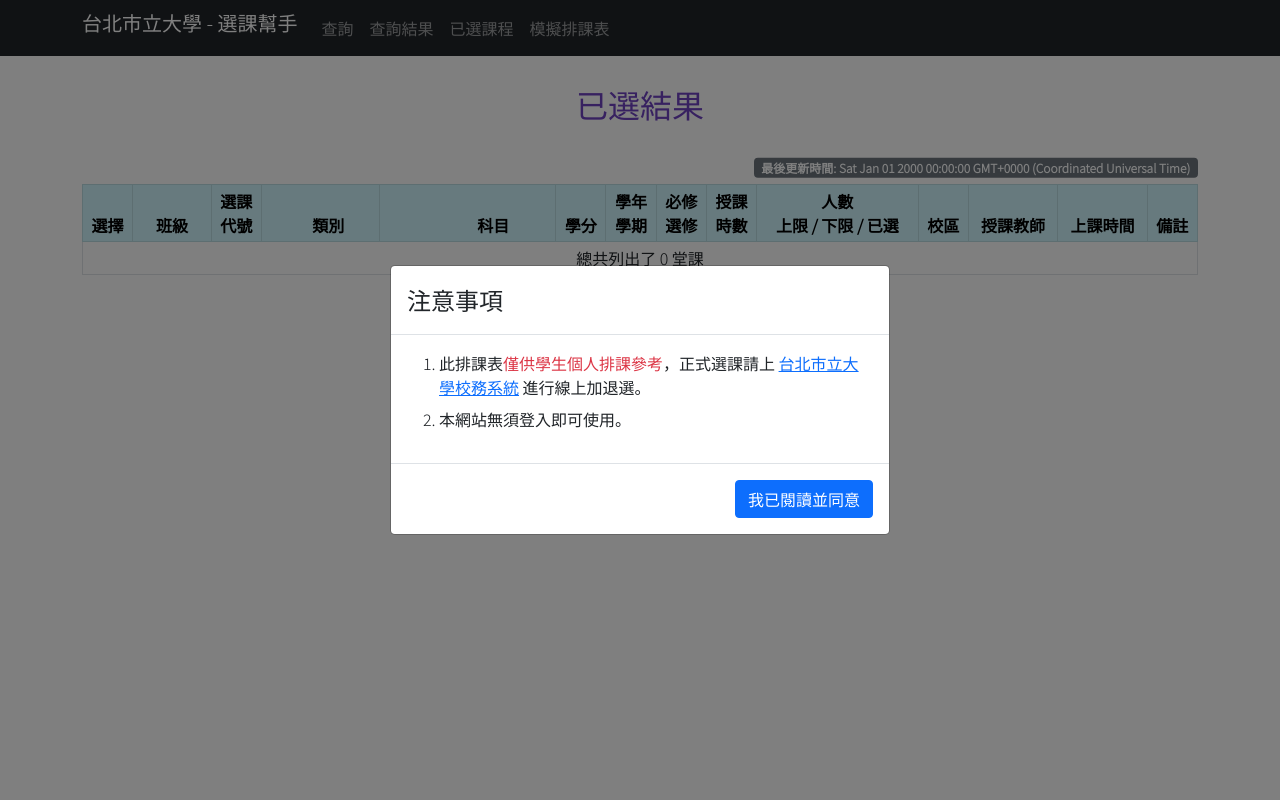
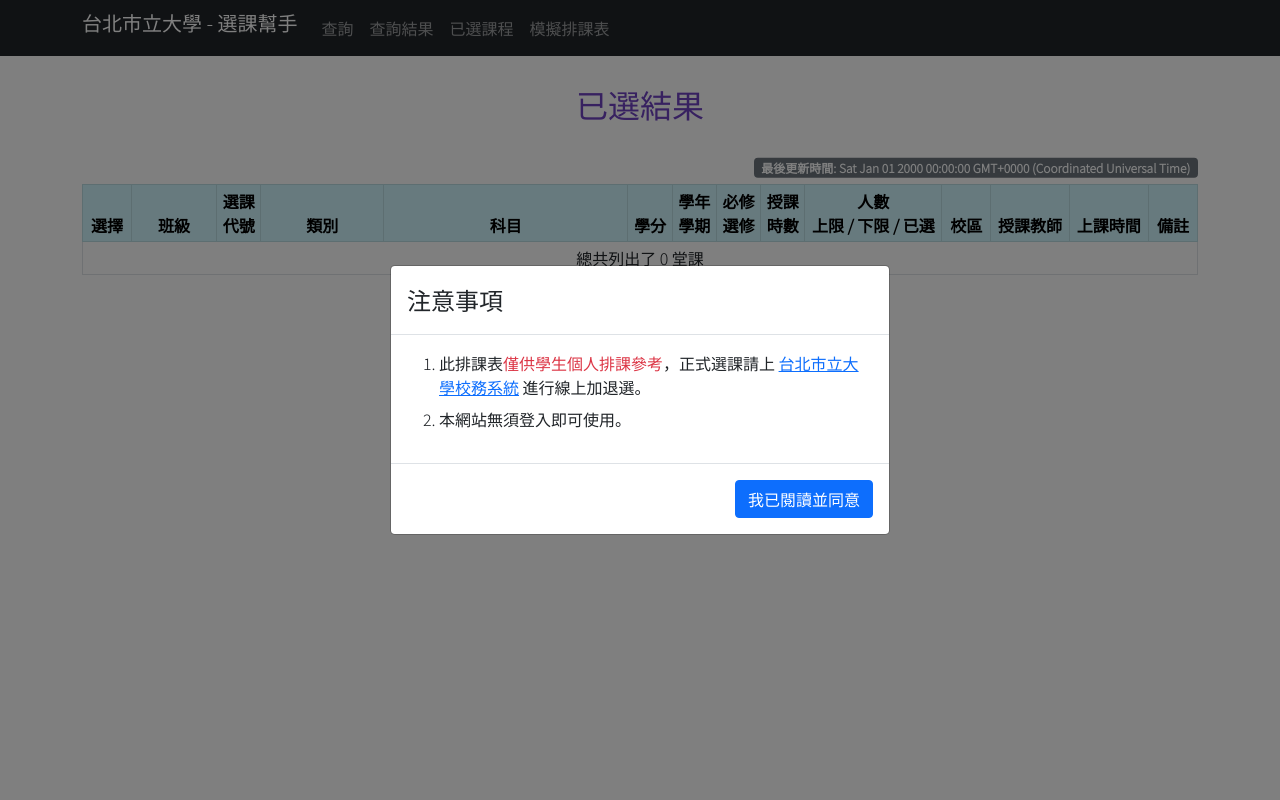
Before and after one commit to allen0099/UTaipei_Backend, a Flask app: page /query_result in a window 1280 px wide. Run offline with Flask 2, Linux system fonts and the light colour scheme; data that the repository does not hold is empty; some libraries are stand-ins or nearby versions.

Commit message:
調整表格長寬高

```diff
--- a/templates/query_result.html
+++ b/templates/query_result.html
@@ -35,32 +35,20 @@
             </caption>
             <thead class="table-info">
             <tr>
-                <th scope="col">選擇</th>
-                <th scope="col" style="width: 20px">
-                    <span class="invisible">..</span>
-                    班級
-                    <span class="invisible">..</span>
-                </th>
-                <th scope="col">選課<br>代號</th>
-                <th scope="col" style="width: 80px">
-                    <span class="invisible">..　</span>
-                    類別
-                    <span class="invisible">..　</span>
-                </th>
-                <th scope="col">
-                    <span class="invisible">　　　</span>
-                    科目
-                    <span class="invisible">　　　</span>
-                </th>
-                <th scope="col">學分</th>
-                <th scope="col">學年<br>學期</th>
-                <th scope="col">必修<br>選修</th>
-                <th scope="col">授課<br>時數</th>
-                <th scope="col" colspan="3">人數<br>上限 / 下限 / 已選</th>
-                <th scope="col">校區</th>
-                <th scope="col">授課教師</th>
-                <th scope="col">上課時間</th>
-                <th scope="col">備註</th>
+                <th scope="col" style="width: 4%">選擇</th>
+                <th scope="col" style="width: 5%; min-width: 5em; max-width: 5em">班級</th>
+                <th scope="col" style="width: 3%">選課<br>代號</th>
+                <th scope="col" style="width: 10%; min-width: 7em">類別</th>
+                <th scope="col" style="width: 20%; min-width: 10em">科目</th>
+                <th scope="col" style="width: 3%">學分</th>
+                <th scope="col" style="width: 3%">學年<br>學期</th>
+                <th scope="col" style="width: 3%">必修<br>選修</th>
+                <th scope="col" style="width: 3%">授課<br>時數</th>
+                <th scope="col" style="width: 5%" colspan="3">人數<br>上限 / 下限 / 已選</th>
+                <th scope="col" style="width: 4%">校區</th>
+                <th scope="col" style="width: 5%">授課教師</th>
+                <th scope="col" style="width: 6%">上課時間</th>
+                <th scope="col" style="width: 4%">備註</th>
             </tr>
             </thead>
             <tbody id="data">
@@ -133,7 +121,7 @@
                             </form>`
                     }
 
-                    appnodes = `<tr>
+                    appnodes = `<tr style="height: 3em">
                         <th scope="col" id="${datum.id}">
                             <button type="button" class="btn btn-outline-secondary btn-sm" onclick="remove_query(this.parentNode)">
                                 <i class="bi bi-dash-lg"></i>
--- a/templates/schedule.html
+++ b/templates/schedule.html
@@ -65,7 +65,7 @@
             台北市立大學 {{ year }} 學年度第 {{ semester }} 學期 - 模擬排課表
         </p>
     </div>
-    <table class="table table-hover table-sm text-center table-bordered align-middle" style="border-color: #bfbfbf">
+    <table class="table table-sm table-hover table-bordered text-center align-middle" style="border-color: #bfbfbf">
         <caption class="visually-hidden">Choose class table</caption>
         <thead class="table-danger text-center">
         <tr>
```
Also changed, not shown: templates/result.html (+10 -10 lines).
